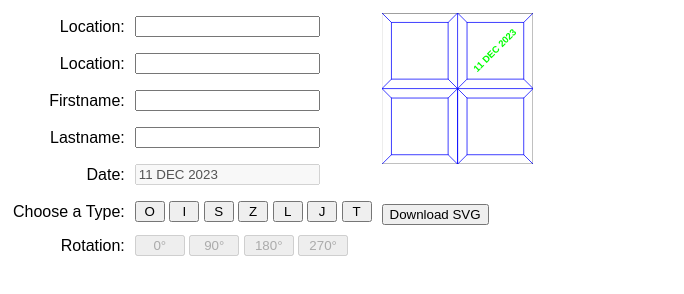
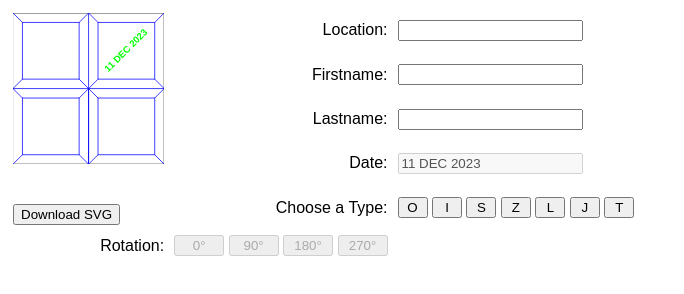
Before and after one commit to mcduffchannel/javatest, a plain HTML site: page index.html in a window 1280 px wide. Shown: the whole page, without its empty margins (0-684 px from the left). Drawn offline with Linux system fonts and the light colour scheme.

Commit message:
Update index.html

```diff
--- a/index.html
+++ b/index.html
@@ -22,8 +22,6 @@
     <font face="Arial">
     <table>
         <tr>
-            <td class="align-right"><label for="fieldLocation">Location:</label></td>
-            <td class="align-left"><input type="text" id="fieldLocation" oninput="updateText()"></td>
             <td rowspan="6">
                  <div id="svgOutput"></div>
                 <br><br>
```
